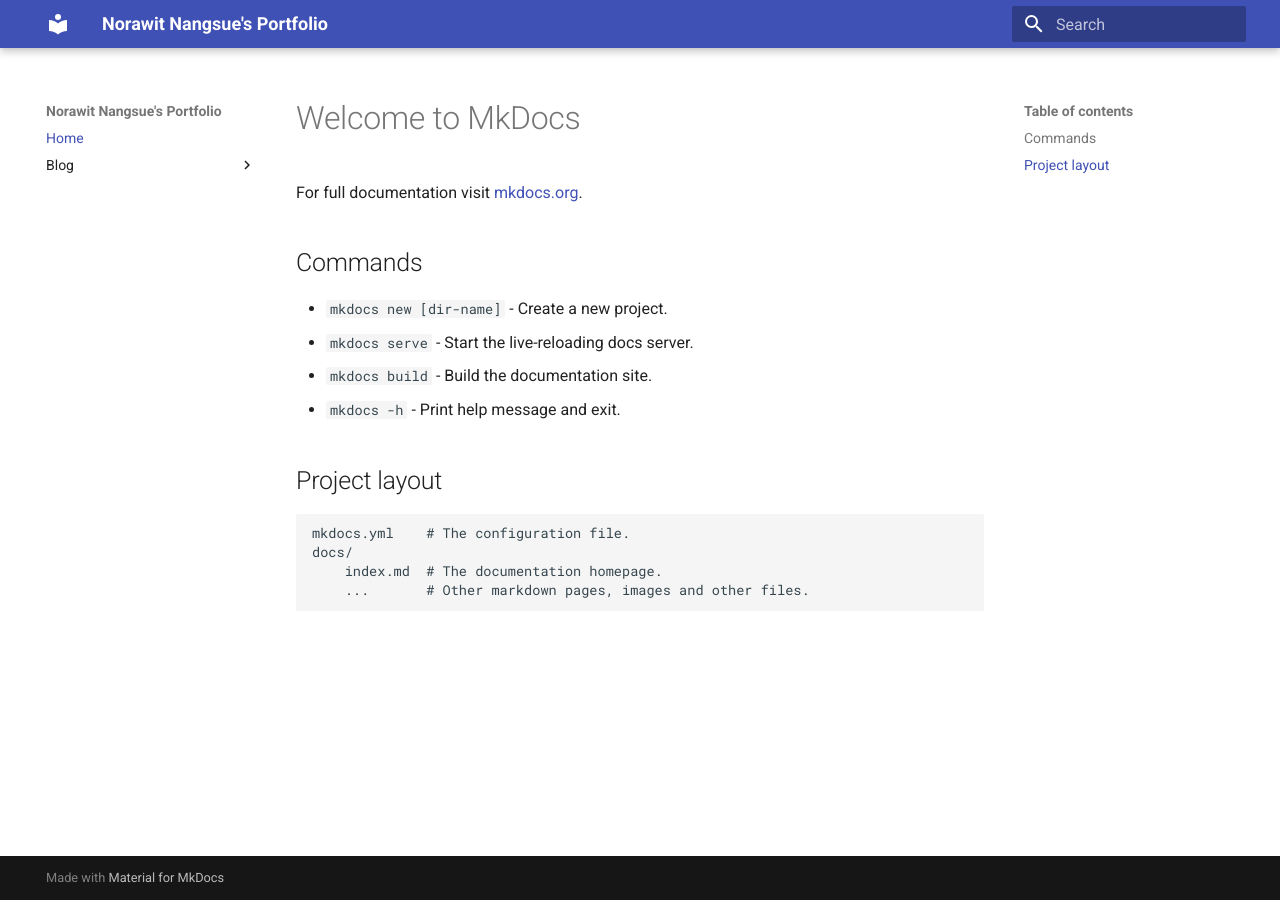
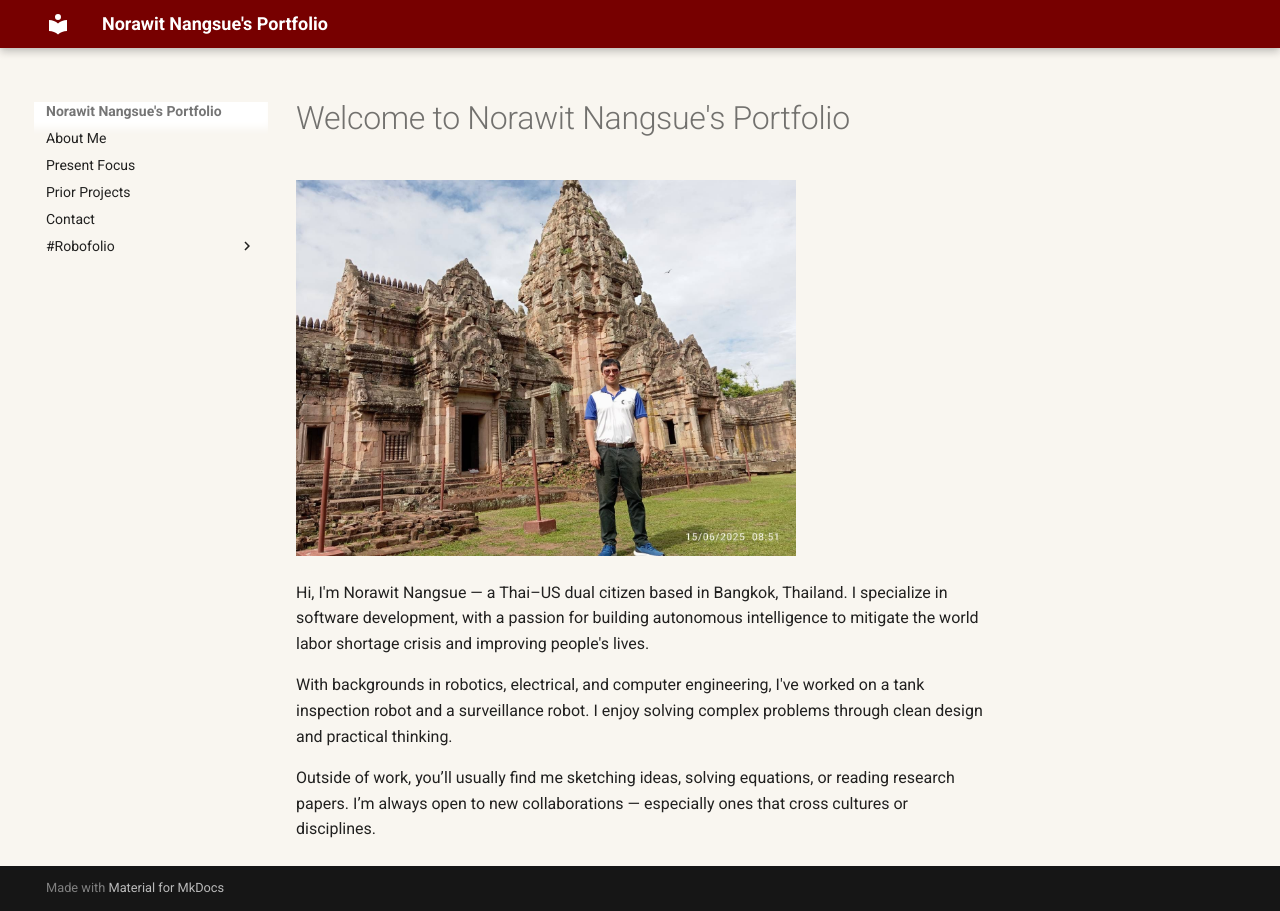
Before and after one commit to 5730289021-NN/5730289021-NN.github.io, an MkDocs documentation site: the page built from docs/index.md, in a window 1280 px wide. Built offline with MkDocs 1.6.1 and Material for MkDocs 9.7.7, drawn with Linux system fonts in a browser that asks for light colours.

Commit message:
update my website

```diff
--- /dev/null
+++ b/docs/01_about.md
@@ -0,0 +1,9 @@
+<!-- # About Me -->
+
+![Me at Phanom Rung Historical Park, photo captured by my father.](images/me_at_phanom_rung.JPG){ loading=lazy width="500" centering="true"}
+
+Hi, I'm Norawit Nangsue — a Thai–US dual citizen based in Bangkok, Thailand. I specialize in software development, with a passion for building autonomous intelligence to mitigate the world labor shortage crisis and improving people's lives.
+
+With backgrounds in robotics, electrical, and computer engineering, I've worked on a tank inspection robot and a surveillance robot. I enjoy solving complex problems through clean design and practical thinking.
+
+Outside of work, you’ll usually find me sketching ideas, solving equations, or reading research papers. I’m always open to new collaborations — especially ones that cross cultures or disciplines.
--- a/docs/index.md
+++ b/docs/index.md
@@ -1,6 +1,10 @@
-# Welcome to MkDocs
+# Welcome to Norawit Nangsue's Portfolio
 
-For full documentation visit [mkdocs.org](https://www.mkdocs.org).
+--8<--
+./docs/01_about.md
+--8<--
+
+<!-- For full documentation visit [mkdocs.org](https://www.mkdocs.org).
 
 ## Commands
 
@@ -14,4 +18,4 @@
     mkdocs.yml    # The configuration file.
     docs/
         index.md  # The documentation homepage.
-        ...       # Other markdown pages, images and other files.
+        ...       # Other markdown pages, images and other files. -->
--- /dev/null
+++ b/docs/stylesheets/extra.css
@@ -0,0 +1,10 @@
+[data-md-color-scheme="my_color"] {
+  --md-primary-fg-color:        #770000;
+  --md-primary-fg-color--light: #ECB7B7;
+  --md-primary-fg-color--dark:  #90030C;
+}
+
+.md-main {
+  background-color: #F9F6F0
+;  /* Replace with your desired color */
+}
--- a/mkdocs.yml
+++ b/mkdocs.yml
@@ -2,19 +2,34 @@
 site_url: https://5730289021-NN.github.io
 theme:
   name: material
+  # custom_dir: stylesheets/extra.css
   features:
     - navigation.indexes
   palette:
-    primary: deep red
-    accent: red
+    scheme: my_color
+    # primary: custom
+    # accent: DC143C
   font:
     text: Roboto
     code: Roboto Mono
 plugins:
-  - search
+  # - search
+  - glightbox
+
+extra_css:
+  - stylesheets/extra.css
 
 nav:
-  - Home: index.md
-  - Blog:
-     - blog/index.md
+  - About Me: 01_about.md
+  - Present Focus: 02_present_focus.md
+  - Prior Projects: 03_prior_projects.md
+  - Contact: 04_contact.md
+
+  - "#Robofolio":
      - Tags: blog/tags.md
+
+markdown_extensions:
+  - pymdownx.snippets
+  - attr_list
+  - md_in_html
+  - pymdownx.blocks.caption
```
Also changed, not shown: docs/01_about/hello.md (deleted, +0 -1 lines), docs/02_present_focus/hello.md (deleted, +0 -1 lines), docs/03_prior_projects/hello.md (deleted, +0 -1 lines), docs/04_contact/hello.md (deleted, +0 -1 lines), docs/02_present_focus.md (added), docs/03_prior_projects.md (added), docs/04_contact.md (added), docs/05_engineering_how_to.md (added), docs/blog/tags.md (added), docs/images/me_at_phanom_rung.JPG (added), 1 other file.
